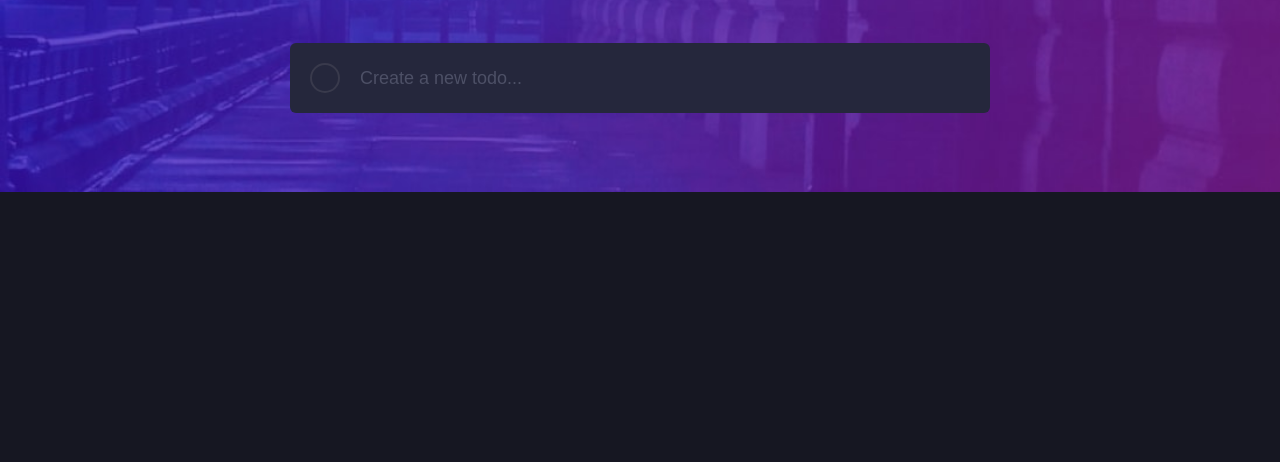
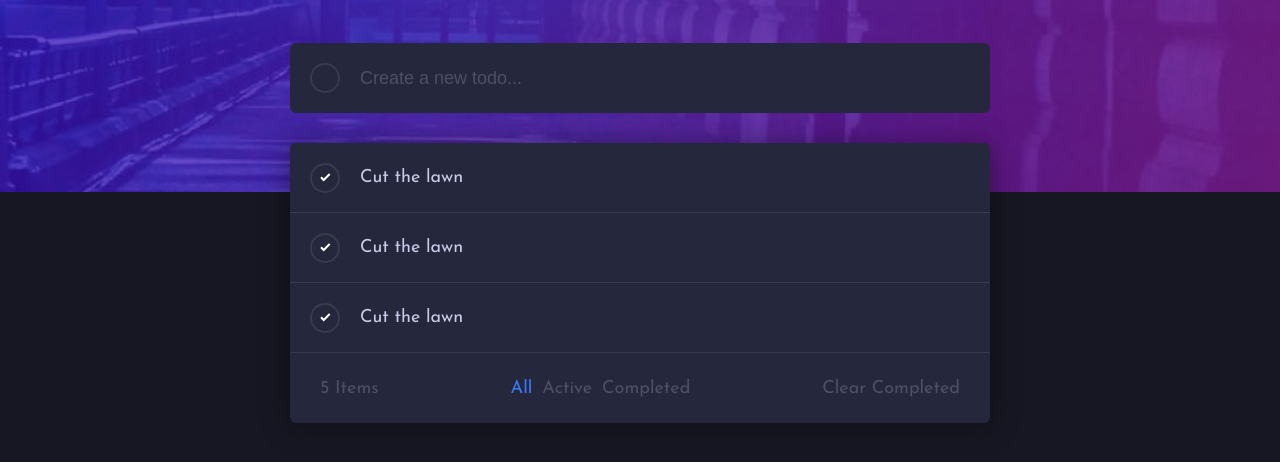
Before and after one commit to RuhaimHakeem/Todo-App, a plain HTML site: page index.html in a window 1280 px wide. Shown: the part 158-620 px from the top of the page. Drawn offline with Linux system fonts and the light colour scheme.

Commit message:
ADD: Complete Front End

```diff
--- a/index.html
+++ b/index.html
@@ -26,6 +26,7 @@
           <img src="./assets/icon-sun.svg" alt="" />
         </div>
       </div>
+
       <div class="new-todo">
         <div class="check">
           <div class="check-mark"></div>
@@ -42,6 +43,48 @@
           </form>
         </div>
       </div>
+
+      <div class="todo-items-wrapper">
+        <div class="todo-items">
+          <div class="todo-item">
+            <div class="check">
+              <div class="check-mark">
+                <img src="./assets/icon-check.svg" alt="" />
+              </div>
+            </div>
+            <div class="todo-text">Cut the lawn</div>
+          </div>
+
+          <div class="todo-item">
+            <div class="check">
+              <div class="check-mark">
+                <img src="./assets/icon-check.svg" alt="" />
+              </div>
+            </div>
+            <div class="todo-text">Cut the lawn</div>
+          </div>
+
+          <div class="todo-item">
+            <div class="check">
+              <div class="check-mark">
+                <img src="./assets/icon-check.svg" alt="" />
+              </div>
+            </div>
+            <div class="todo-text">Cut the lawn</div>
+          </div>
+        </div>
+        <div class="todo-items-info">
+          <div class="items-left">5 Items</div>
+          <div class="items-statuses">
+            <span class="active">All </span>
+            <span>Active</span>
+            <span>Completed</span>
+          </div>
+          <div class="items-clear">
+            <span>Clear Completed</span>
+          </div>
+        </div>
+      </div>
     </div>
   </body>
 </html>
--- a/style.css
+++ b/style.css
@@ -69,6 +69,9 @@ body {
   border: 2px solid hsl(237, 14%, 26%);
   cursor: pointer;
   transition: all 0.25s;
+  display: flex;
+  align-items: center;
+  justify-content: center;
 }
 
 .check-mark:hover {
@@ -98,3 +101,63 @@ body {
 .new-todo-input input::placeholder {
   color: hsl(233, 14%, 35%);
 }
+
+.todo-item {
+  width: 100%;
+  display: flex;
+  height: 70px;
+  background-color: hsl(235, 24%, 19%);
+  border-bottom: 1px solid hsl(237, 14%, 26%);
+  transition: all 0.25s ease;
+  cursor: pointer;
+}
+
+.todo-item:hover {
+  transform: translateY(-2px);
+  box-shadow: 0 0px 7px 0px hsl(235, 21%, 11%);
+  border-color: hsl(235, 24%, 19%);
+}
+
+.todo-items-wrapper {
+  margin-top: 30px;
+  background-color: hsl(235, 24%, 19%);
+  border-radius: 6px;
+  overflow: hidden;
+  box-shadow: 0px 2px 30px 0px rgba(0, 0, 0, 0.4);
+}
+.todo-text {
+  color: hsl(234, 39%, 85%);
+  font-size: 18px;
+  display: flex;
+  align-items: center;
+}
+
+.todo-items-info {
+  height: 70px;
+  width: 100%;
+  color: hsl(233, 14%, 35%);
+  display: flex;
+  justify-content: space-between;
+  padding: 0px 30px;
+  align-items: center;
+}
+
+.items-statuses {
+  display: flex;
+  justify-content: center;
+}
+
+.items-statuses span {
+  padding: 0 5px;
+  cursor: pointer;
+}
+.items-statuses span:hover,
+.items-statuses span.active,
+.items-clear:hover {
+  color: hsl(220, 98%, 61%);
+}
+
+.items-clear {
+  cursor: pointer;
+  text-align: end;
+}
```
